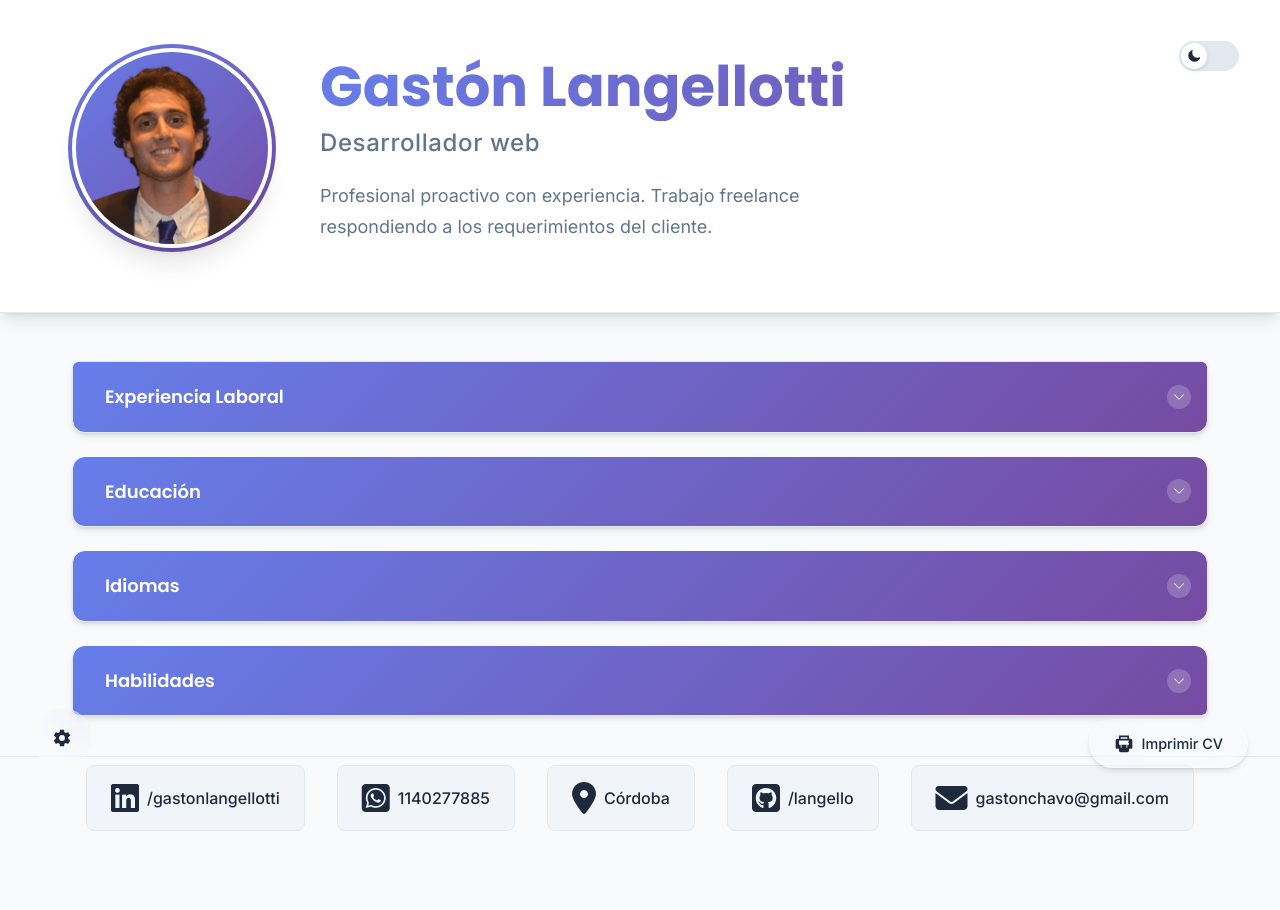
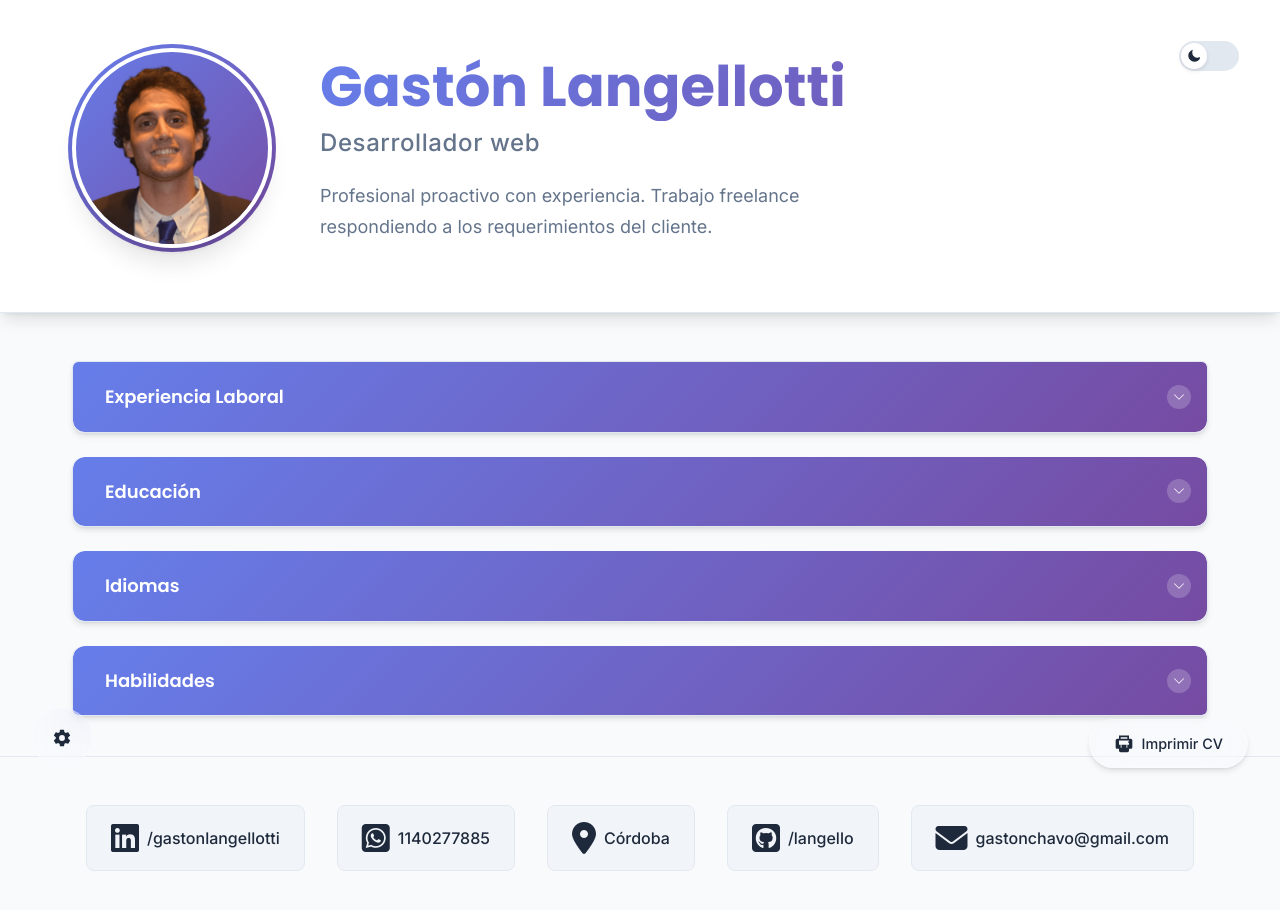
Before and after one commit to Langello/CV2, a React (Create React App) app: page / in a window 1280 px wide. Shown: the top 910 px of the page. Before the commit the page ends 839 px from the top, so only its background shows below. Built offline with nearby package versions, Linux system fonts and the light colour scheme.

Commit message:
Actualización de referencias de archivos en asset-manifest.json e index.html para reflejar los nuevos nombres de archivos generados. Se eliminan archivos CSS y JS obsoletos y se ajusta el padding del footer en modern.css para mejorar el diseño.

```diff
--- a/src/styles/modern.css
+++ b/src/styles/modern.css
@@ -403,7 +403,7 @@ main {
 /* Footer moderno */
 footer {
   color: var(--color-text-primary);
-  padding: var(--space-sm);
+  padding: var(--space-2xl) var(--space-sm) var(--space-2xl);
   position: relative;
   overflow: hidden;
   border-top: 1px solid var(--color-border);
```
Also changed, not shown: 6 other files (tests, documents, lock files or other folders).
